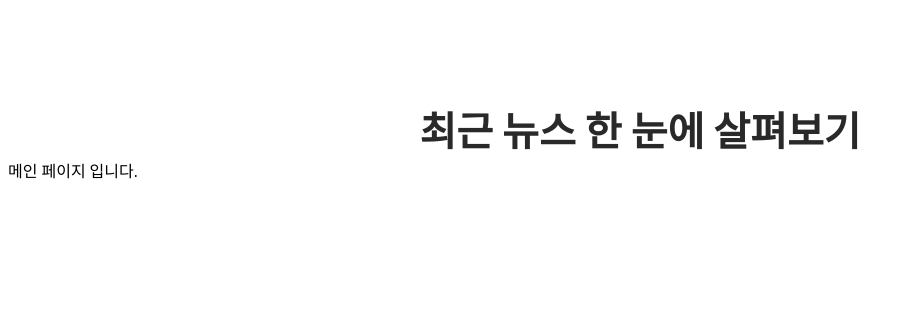
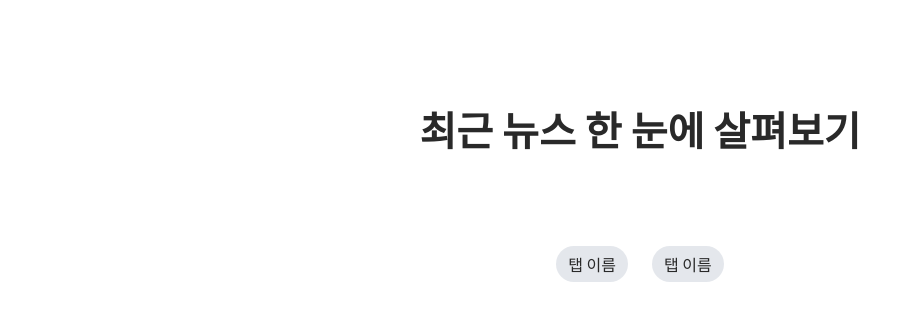
Before and after one commit to YooHyeok/nuxt-9din-news-app, a Nuxt app: page / in a window 1280 px wide. Shown: the top 320 px of the page, without its empty margins (0-912 px from the left). Built offline with nearby package versions, Linux system fonts and the light colour scheme.

Commit message:
feat: `AppNav.vue` - 네비게이션 컴포넌트 퍼블리싱

```diff
--- a/app.vue
+++ b/app.vue
@@ -4,6 +4,7 @@
     <!-- <NuxtWelcome /> -->
     <!-- Nuxt에서는 components 하위에 컴포넌트를 구성할 경우 자동 컴포넌트 등록 기능에 의해 import하지 않아도 렌더링 됨. -->
     <AppHeader />
+    <AppNav />
     <NuxtPage />
   </div>
 </template>
--- /dev/null
+++ b/components/AppNav.vue
@@ -0,0 +1,46 @@
+<template>
+  <div class="nav">
+    <ul class="nav__list">
+      <li class="nav__list__item">탭 이름</li>
+      <li class="nav__list__item">탭 이름</li>
+    </ul>
+  </div>
+</template>
+<script setup lang="ts">
+</script>
+<style lang="scss" scoped>
+.nav {
+  display: flex;
+  align-items: center;
+  justify-content: center;
+
+  width: 100%;
+  margin-top: 88px;
+
+  &__list { // &: 자기자신(nav) → &__list = nav__list
+    display: flex;
+    align-items: center;
+    justify-content: center;
+
+    list-style: none; // 도트 제거
+
+    width: 100%;
+    gap: 24px; // 사이 간격: 자녀 요소들이 일정한 간격으로 떨어져있을 수 있도록 설정할 때 사용
+
+    &__item { // &: 자기자신(nav_list) → &__item = nav__list_item
+      display: flex;
+      align-items: center;
+      justify-content: center;
+
+      padding: 6px 12px;
+
+      background-color: $color-gray-200;
+      border-radius: 20px;
+      color: $color-black-700;
+
+      cursor: pointer;
+    }
+
+  }
+}
+</style>
--- a/pages/index.vue
+++ b/pages/index.vue
@@ -1,6 +1,6 @@
 <template>
   <div>
-    메인 페이지 입니다.
+    <!-- 메인 페이지 입니다. -->
   </div>
 </template>
 <script setup lang="ts">
```
